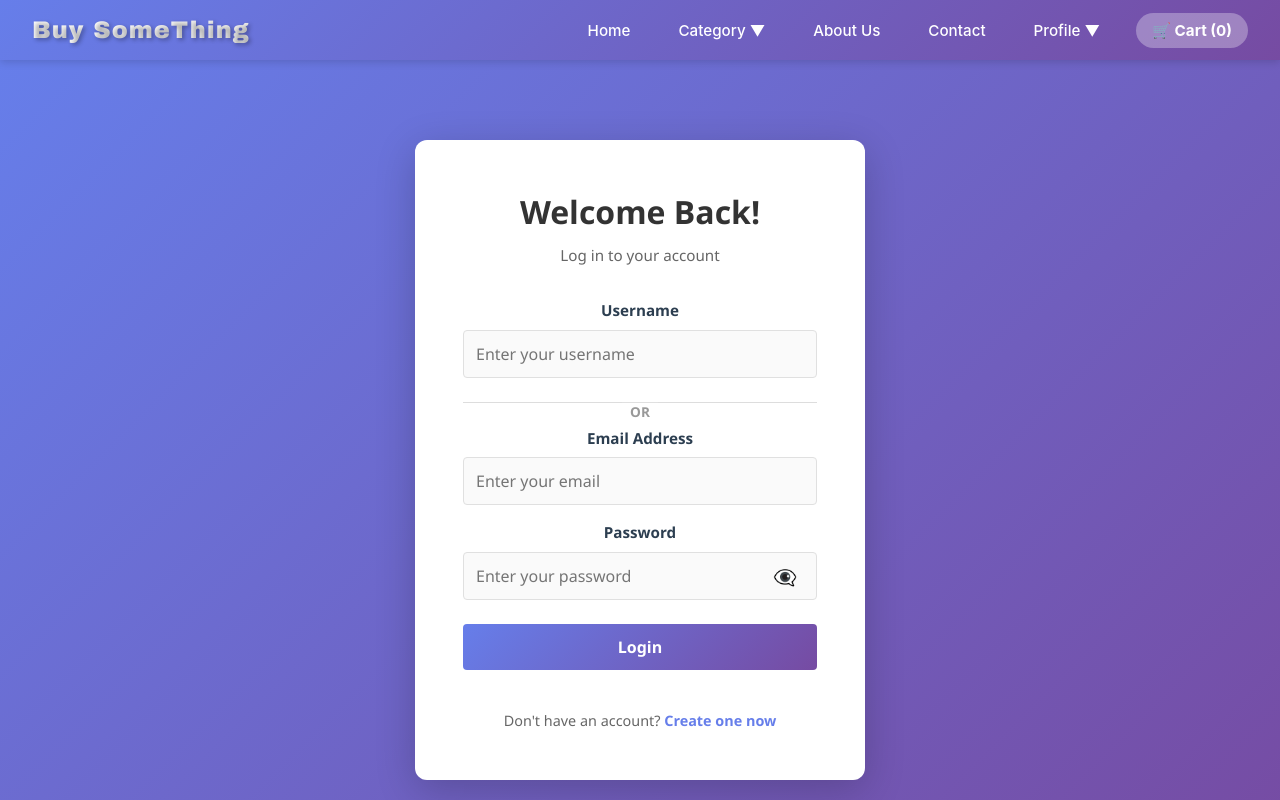
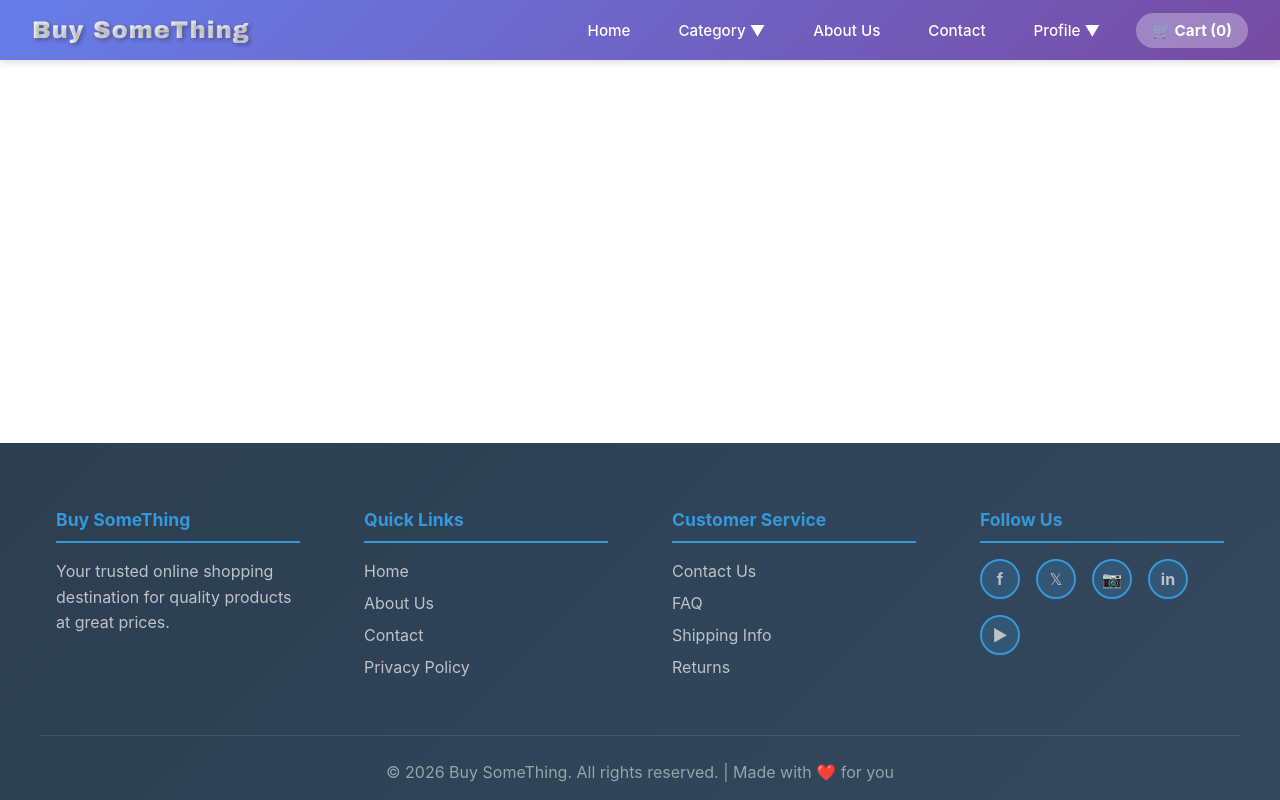
Before and after one commit to MajorK1n999s/buysomething, a React (Vite) app: page /login in a window 1280 px wide. Shown: the top 800 px of the page. Built offline with nearby package versions, Linux system fonts and the light colour scheme.

Commit message:
updated App jsx file

```diff
--- a/src/App.jsx
+++ b/src/App.jsx
@@ -10,11 +10,12 @@ import Footer from './components/Footer';
 import HomePage from './pages/HomePage';
 import ProductDetailPage from './pages/ProductDetailPage';
 import ProfilePage from './pages/ProfilePage';
-import LoginPage from './pages/LoginPage';
-import RegisterPage from './pages/RegisterPage';
+//import LoginPage from './pages/LoginPage';
+//import RegisterPage from './pages/RegisterPage';
 import AboutUsPage from './pages/AboutUsPage';
 import ContactPage from './pages/ContactPage';
 import FBSignUp from './pages/FBSignUp';
+import FBLogin from './pages/FBLogin';
 
 import './App.css';
 
@@ -52,7 +53,8 @@ function App() {
           <Routes>
             <Route path="/" element={user ? <HomePage addToCart={addToCart} /> : <Navigate to="/login" replace />} />
             <Route path="/product/:id" element={user ? <ProductDetailPage addToCart={addToCart} /> : <Navigate to="/login" replace />} />
-            <Route path="/login" element={user ? <Navigate to="/" replace /> : <LoginPage setUser={setUser} />} />
+            {/* <Route path="/login" element={user ? <Navigate to="/" replace /> : <LoginPage setUser={setUser} />} /> */}
+            <Route path="/FBLogin" element={user ? <Navigate to="/" replace /> : <FBLogin setUser={setUser} />} />
             {/* <Route path="/register" element={user ? <Navigate to="/" replace /> : <RegisterPage setUser={setUser} />} /> */}
             <Route path="/FBSignUp" element={user ? <Navigate to="/" replace /> : <FBSignUp />} />
             <Route path="/profile" element={user ? <ProfilePage user={user} setUser={setUser} /> : <Navigate to="/login" replace />} />
```
